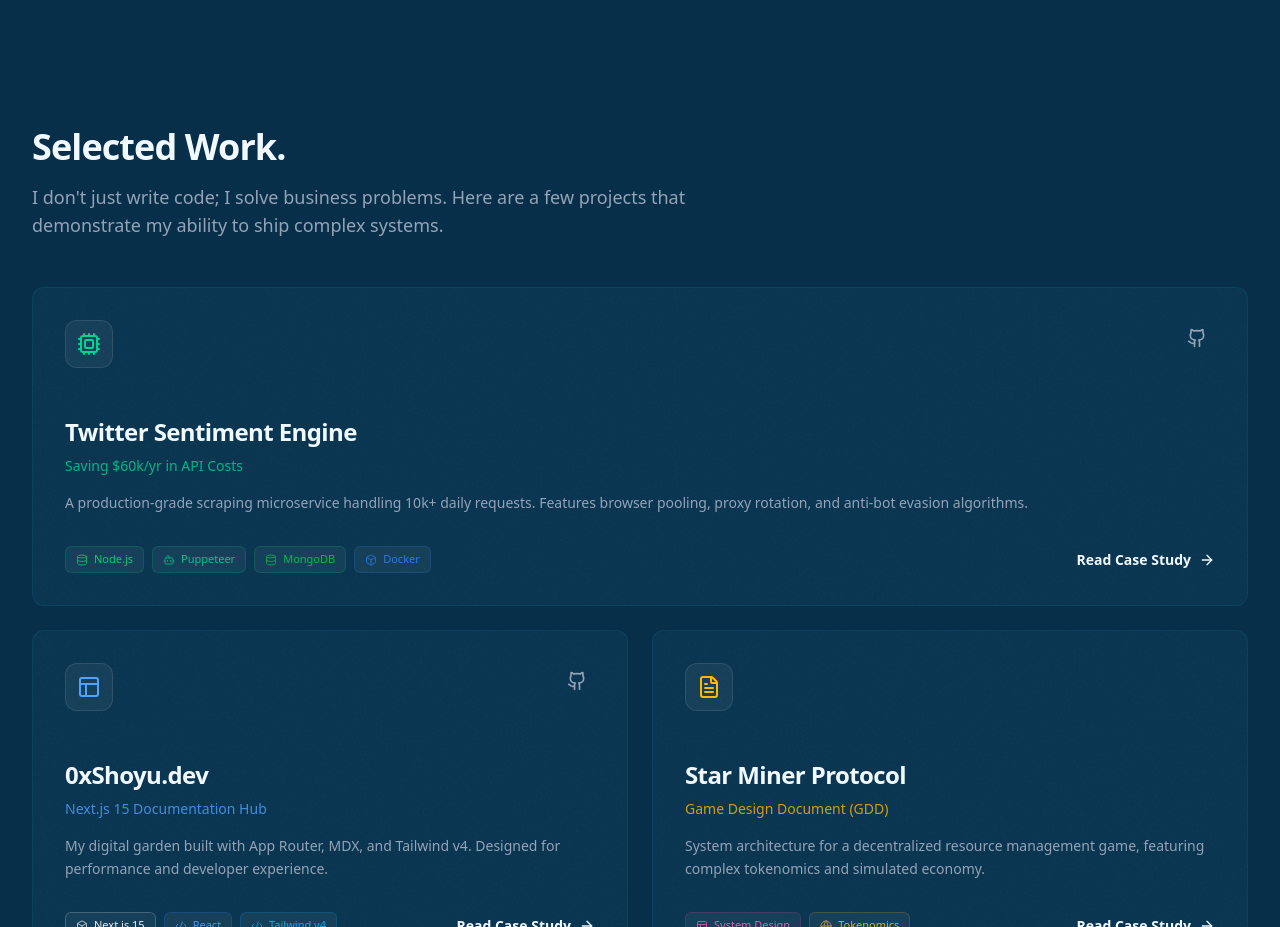
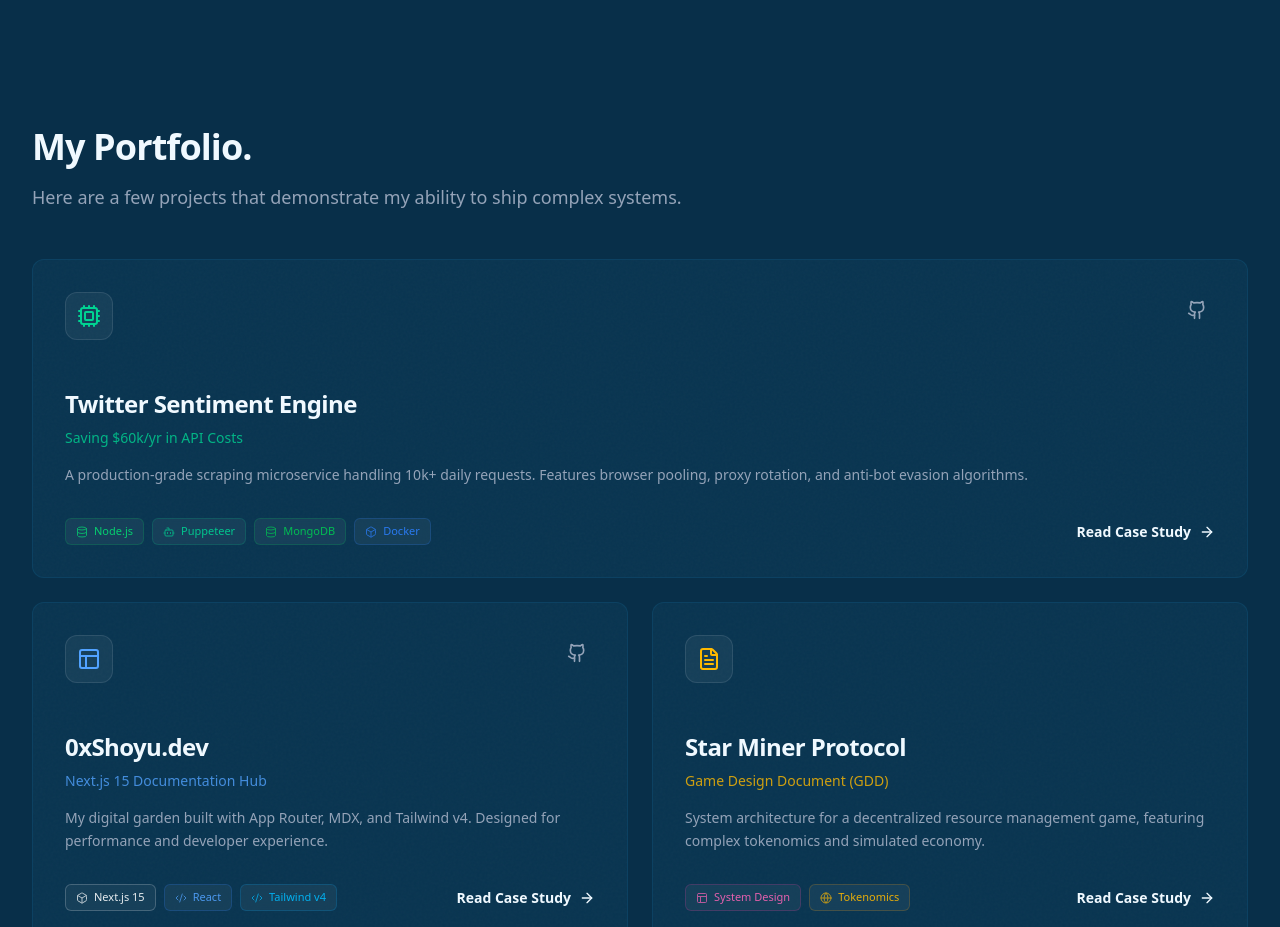
Before and after one commit to 0xShoyu/portfolio-app, a Next.js app: page / in a window 1280 px wide. Shown: the part 1432-2359 px from the top of the page. Built offline with nearby package versions, Linux system fonts and the light colour scheme.

Commit message:
improved text in portfolio

```diff
--- a/src/components/home/PortfolioSection.tsx
+++ b/src/components/home/PortfolioSection.tsx
@@ -55,11 +55,11 @@ export function PortfolioSection() {
     <section id="portfolio" className="pb-32 scroll-mt-24 relative">
       <div className="flex flex-col gap-4 mb-12">
         <h2 className="text-3xl md:text-4xl font-bold tracking-tight text-foreground">
-          Selected Work.
+          My Portfolio.
         </h2>
         <p className="text-muted text-lg max-w-2xl font-light">
-          I don&apos;t just write code; I solve business problems. Here are a
-          few projects that demonstrate my ability to ship complex systems.
+          Here are a few projects that demonstrate my ability to ship complex
+          systems.
         </p>
       </div>
 
```
